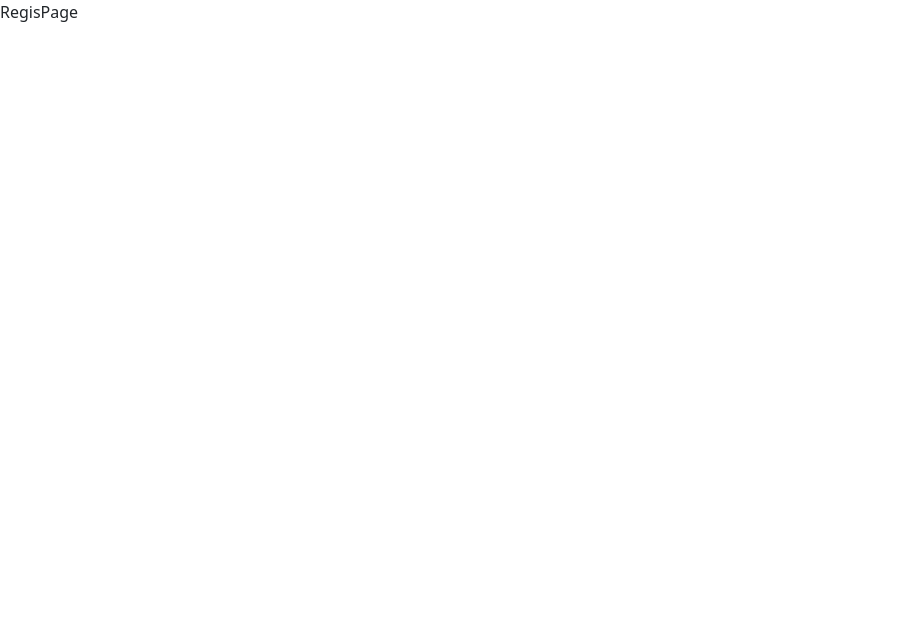
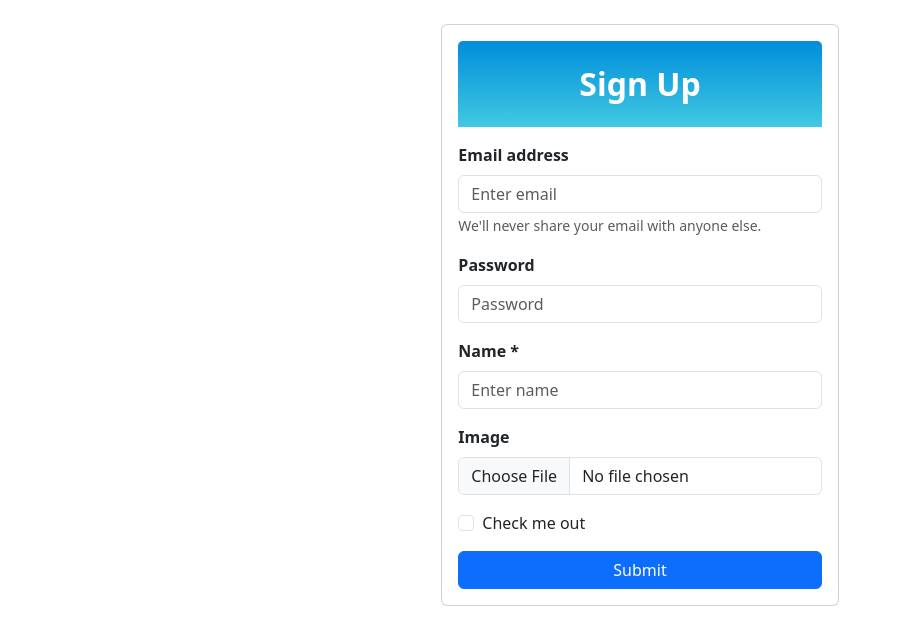
Before and after one commit to andiragil/NgobrolZone_FE, a React (Vite) app: page /register in a window 1280 px wide. Shown: the top 644 px of the page, without its empty margins (0-901 px from the left). Built offline with nearby package versions, Linux system fonts and the light colour scheme.

Commit message:
register layout

```diff
--- a/src/pages/RegisPage.jsx
+++ b/src/pages/RegisPage.jsx
@@ -1,5 +1,58 @@
-import React from 'react'
+import React from "react";
+import {
+    Col,
+    Row,
+    Card,
+    Container,
+    Form,
+    Button,
+    Image,
+    CardHeader,
+} from "react-bootstrap";
 
-export default () => {
-    return <div>RegisPage</div>;
-};
+function RegisPage() {
+    return (
+        <Row className="mt-4 mx-2">
+            <Col md={4} className="mx-auto">
+                <Card>
+                    <Card.Body>
+                        <CardHeader className="mb-3" style={{ background: 'linear-gradient( #008DDA, #41C9E2)', border: 'none' }}><h2 className="text-white text-center fw-bolder my-3">Sign Up</h2></CardHeader>
+                        <Form>
+                            <Form.Group className="mb-3" controlId="formBasicEmail">
+                                <Form.Label className="fw-semibold">Email address</Form.Label>
+                                <Form.Control type="email" placeholder="Enter email" />
+                                <Form.Text className="text-muted">
+                                    We'll never share your email with anyone else.
+                                </Form.Text>
+                            </Form.Group>
+
+                            <Form.Group className="mb-3" controlId="formBasicPassword">
+                                <Form.Label className="fw-semibold">Password</Form.Label>
+                                <Form.Control type="password" placeholder="Password" />
+                            </Form.Group>
+
+                            <Form.Group className="mb-3" controlId="name">
+                                <Form.Label className="fw-semibold">Name *</Form.Label>
+                                <Form.Control type="text" placeholder="Enter name" />
+                            </Form.Group>
+
+                            <Form.Group controlId="formFile" className="mb-3">
+                                <Form.Label className="fw-semibold" >Image</Form.Label>
+                                <Form.Control type="file" />
+                            </Form.Group>
+
+                            <Form.Group className="mb-3" controlId="formBasicCheckbox">
+                                <Form.Check type="checkbox" label="Check me out" />
+                            </Form.Group>
+                            <Button className="w-100" variant="primary" type="submit">
+                                Submit
+                            </Button>
+                        </Form>
+                    </Card.Body>
+                </Card>
+            </Col>
+        </Row >
+    );
+}
+
+export default RegisPage;
```
